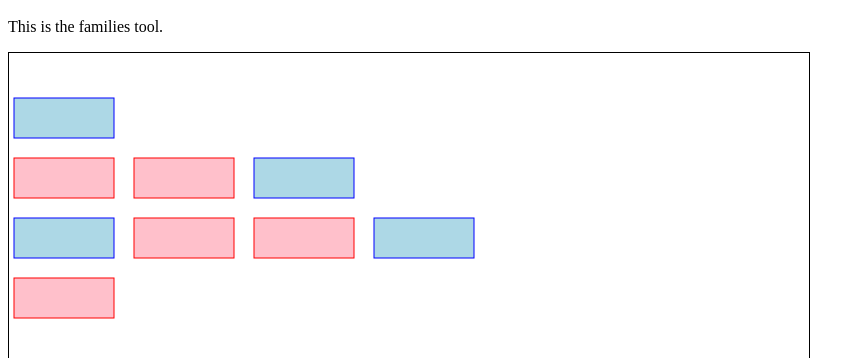
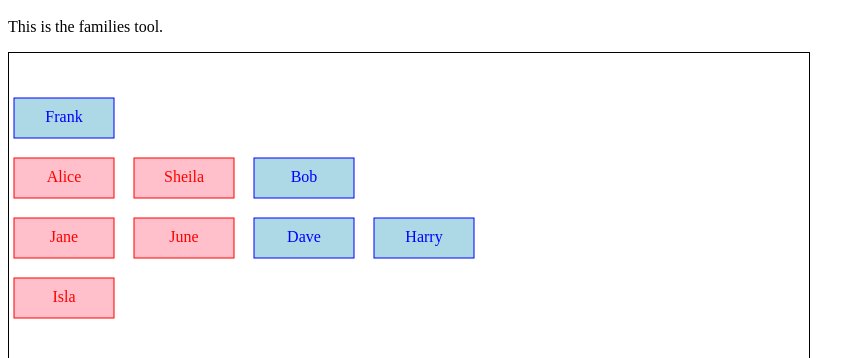
Before and after one commit to dickiedyce/families, a website: page public/index.html in a window 1280 px wide. Shown: the part 48-406 px from the top of the page, without its empty margins (0-865 px from the left). Drawn offline with Linux system fonts and the light colour scheme.

Commit message:
Added names to boxes

```diff
--- a/public/index.html
+++ b/public/index.html
@@ -18,8 +18,7 @@
   // make a simple rectangle
   const acrossCount = [];
 
-  function drawDescendant(generation,gender) {
-    let newRect = document.createElementNS(svgns, "rect");
+  function drawDescendant(generation,gender,name) {
     const h = 40;
     const w = 100;
     const border = 5;
@@ -31,6 +30,8 @@
     }
     const across = border + acrossCount[generation] * w + acrossCount[generation] * spacing;
     acrossCount[generation] += 1;
+
+    let newRect = document.createElementNS(svgns, "rect");
     newRect.setAttribute("x", across);
     newRect.setAttribute("y", down);
     newRect.setAttribute("width", w);
@@ -40,18 +41,28 @@
     newRect.setAttribute("fill", color);
     newRect.setAttribute("stroke", bgcolor);
     svg.appendChild(newRect);
-    console.log(`adding rect: {$across}`);
+
+    let newText = document.createElementNS(svgns, "text");
+    newText.setAttribute("x", across + w / 2);
+    newText.setAttribute("y", down + 3 * h / 5 );
+    newText.setAttribute("text-anchor", "middle" );
+    newText.setAttribute("fill", bgcolor);
+    newText.textContent = name;
+    svg.appendChild(newText);
+
+
+    console.log(`adding rect: {$across} {$name}`);
   }
 
-  drawDescendant(3,"Male");
-  drawDescendant(2,"Female");
-  drawDescendant(1,"Male");
-  drawDescendant(3,"Female");
-  drawDescendant(2,"Female");
-  drawDescendant(3,"Female");
-  drawDescendant(2,"Male");
-  drawDescendant(3,"Male");
-  drawDescendant(4,"Female");
+  drawDescendant(1,"Male", "Frank");
+  drawDescendant(2,"Female", "Alice");
+  drawDescendant(2,"Female", "Sheila");
+  drawDescendant(2,"Male", "Bob");
+  drawDescendant(3,"Female", "Jane");
+  drawDescendant(3,"Female", "June");
+  drawDescendant(3,"Male", "Dave");
+  drawDescendant(3,"Male", "Harry");
+  drawDescendant(4,"Female", "Isla");
 
   // append the new rectangle to the svg
 
```
